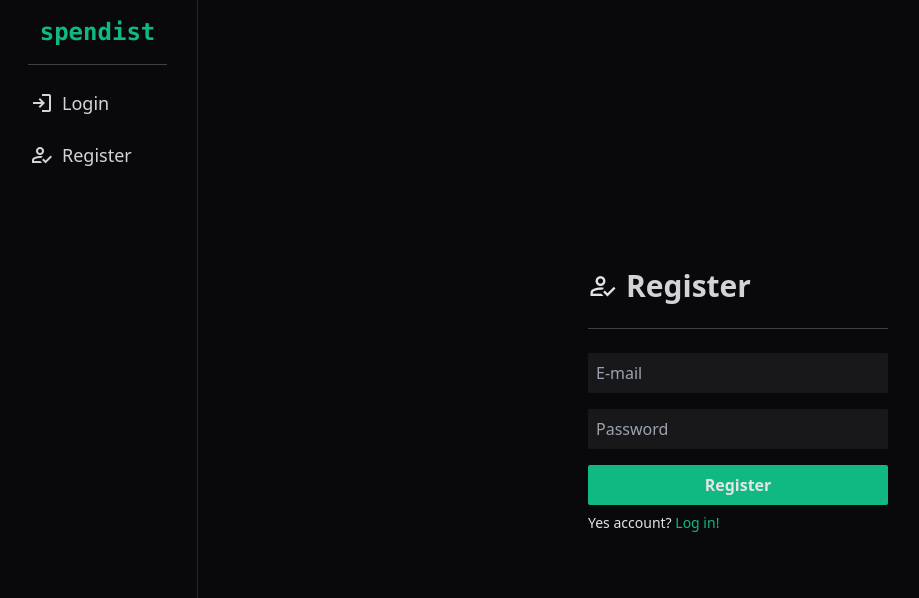
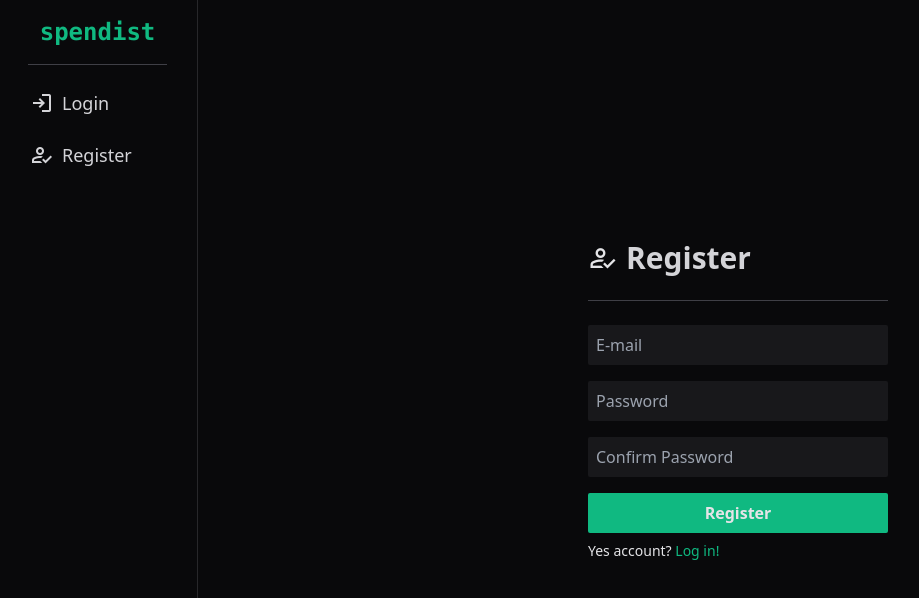
Before and after one commit to csandrisTurr/spendist, a Vue app: page /register in a window 1280 px wide. Shown: the top 598 px of the page, without its empty margins (2-921 px from the left). Built offline with nearby package versions, Linux system fonts and the light colour scheme.

Commit message:
feat: password confirmation field

```diff
--- a/src/views/RegisterView.vue
+++ b/src/views/RegisterView.vue
@@ -43,6 +43,7 @@ function register() {
       <div class="flex flex-col gap-4">
         <Input v-model="emailText" type="text" name="email" id="email" placeholder="E-mail" />
         <Input v-model="passwordText" type="password" name="password" id="password" placeholder="Password" />
+        <Input v-model="passwordText" type="password" name="passwordConfirm" id="passwordConfirm" placeholder="Confirm Password" />
         <div class="flex flex-col gap-2">
           <Button @click="register">Register</Button>
           <span class="text-sm">Yes account? <RouterLink to="login" class="text-emerald-500">Log in!</RouterLink></span>
```
